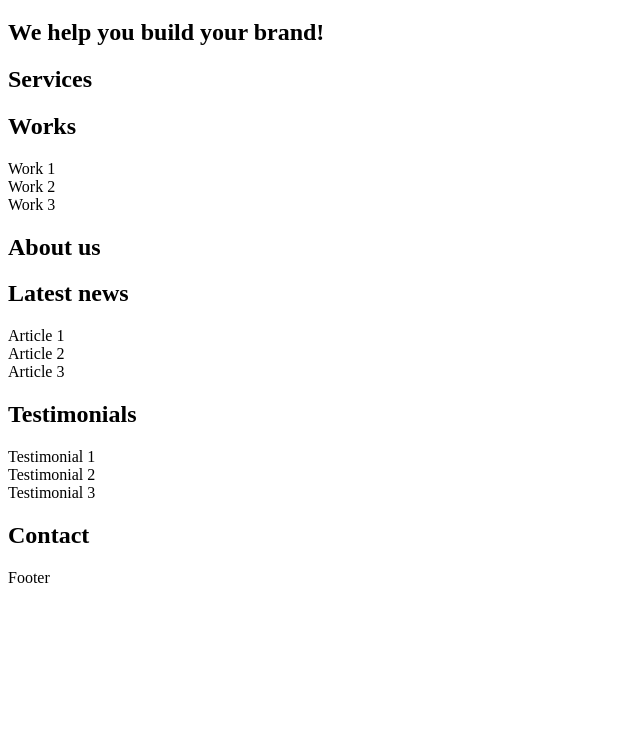
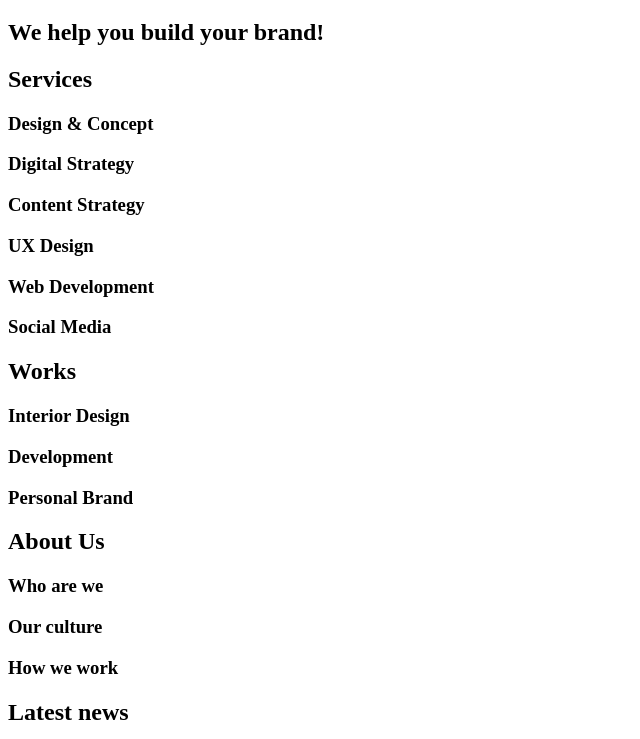
Before and after one commit to m1dnas/holbertonschool-web_front_end, a plain HTML site: page html_advanced/10-index.html in a window 1280 px wide. Shown: the part 61-800 px from the top of the page, without its empty margins (0-640 px from the left). Drawn offline with Linux system fonts and the light colour scheme.

Commit message:
task 10 v1

```diff
--- a/html_advanced/9-index.html
+++ b/html_advanced/10-index.html
@@ -20,15 +20,24 @@
         </section>
         <section>
             <h2>Services</h2>
+            <h3>Design & Concept</h3>
+            <h3>Digital Strategy</h3>
+            <h3>Content Strategy</h3>
+            <h3>UX Design</h3>
+            <h3>Web Development</h3>
+            <h3>Social Media</h3>
         </section>
         <section>
             <h2>Works</h2>
-            <article>Work 1</article>
-            <article>Work 2</article>
-            <article>Work 3</article>
+            <article><h3>Interior Design</h3></article>
+            <article><h3>Development</h3></article>
+            <article><h3>Personal Brand</h3></article>
         </section>
         <section>
-            <h2>About us</h2>
+            <h2>About Us</h2>
+            <h3>Who are we</h3>
+            <h3>Our culture</h3>
+            <h3>How we work</h3>
         </section>
         <section>
             <h2>Latest news</h2>
@@ -38,9 +47,9 @@
         </section>
         <section>
             <h2>Testimonials</h2>
-            <article>Testimonial 1</article>
-            <article>Testimonial 2</article>
-            <article>Testimonial 3</article>
+            <article><h3>Hoc loco tenere se Triarius non putuit.</h3></article>
+            <article><h3>Ut alios omittam, hunc apepello. quem ille unum secutus est.</h3></article>
+            <article><h3>Bestiarum vero nullum iudicium puto.</h3></article>
         </section>
         <section>
             <h2>Contact</h2>
```
